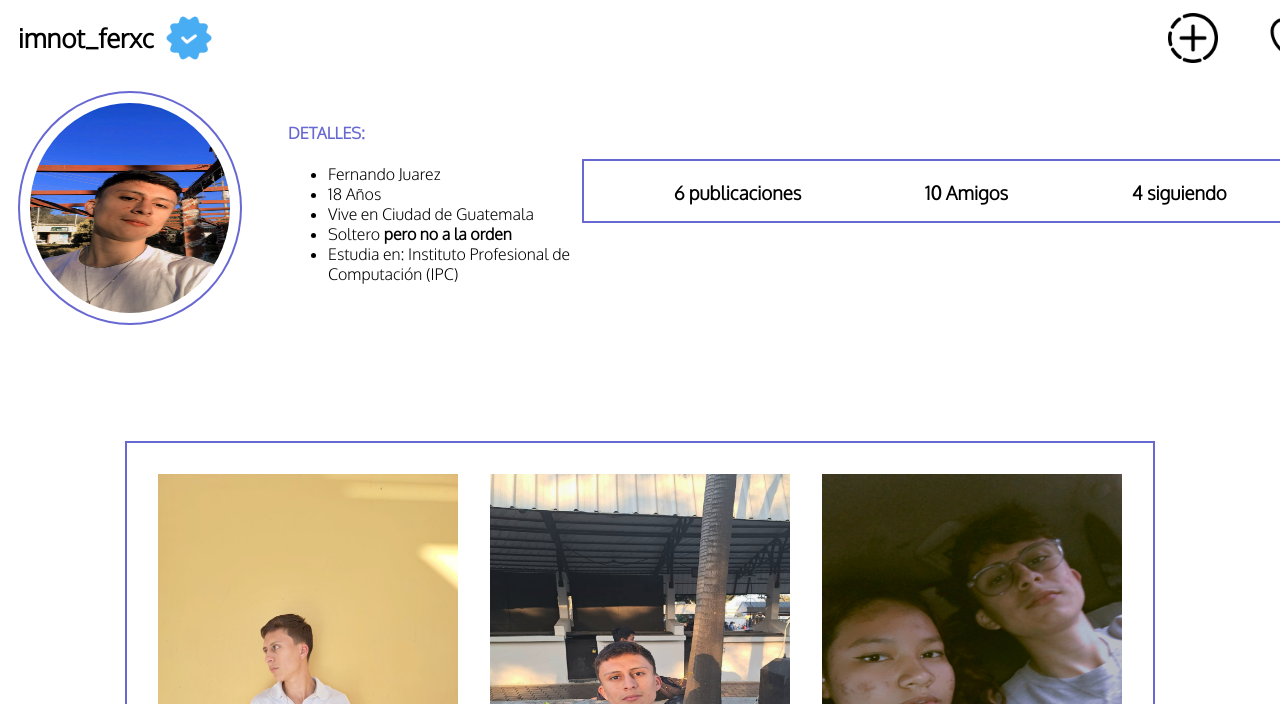
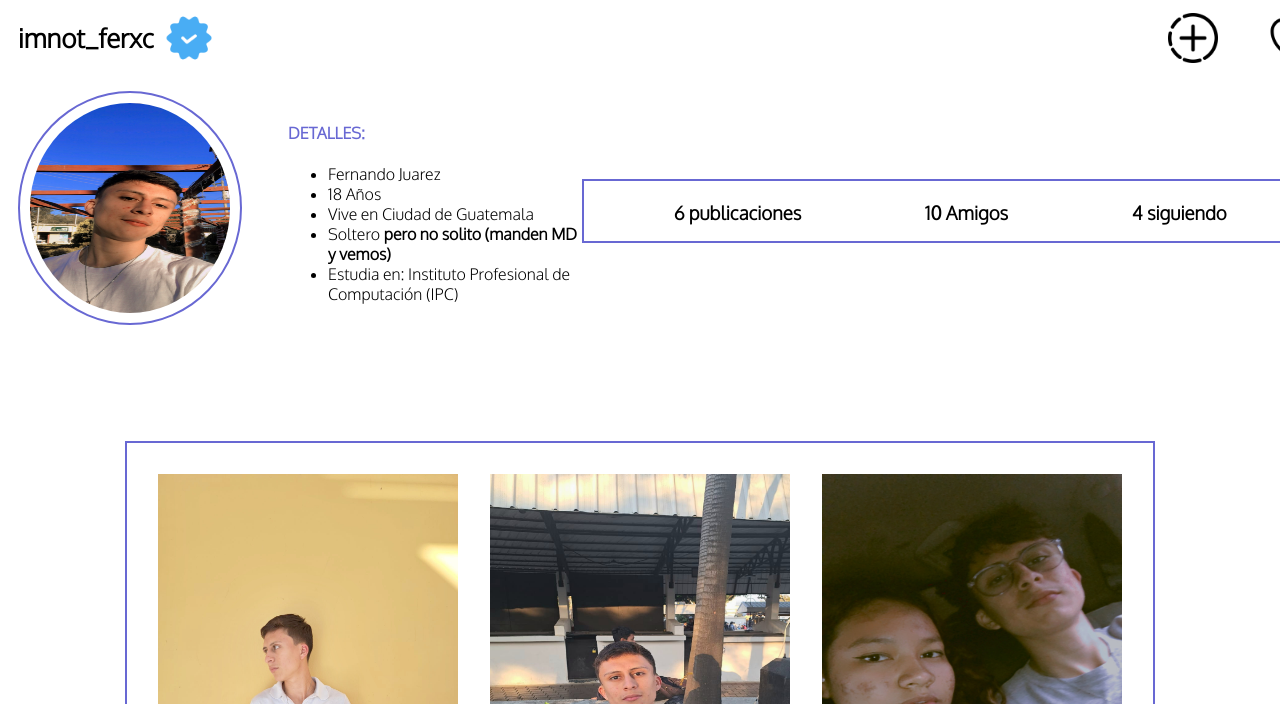
Before and after one commit to JoshFercastt14/Red-Social, a plain HTML site: page pag.html in a window 1280 px wide. Shown: the part 96-800 px from the top of the page. Drawn offline with Linux system fonts and the light colour scheme.

Commit message:
Update pag.html

```diff
--- a/pag.html
+++ b/pag.html
@@ -29,7 +29,7 @@
             <li>Fernando Juarez</li>
             <li>18 Años</li>
             <li>Vive en Ciudad de Guatemala</li>
-            <li>Soltero <b>pero no a la orden</b></li>
+            <li>Soltero <b>pero no solito (manden MD y vemos)</b></li>
             <li>Estudia en: Instituto Profesional de Computación (IPC)</li>
         </ul>
     </div>
```
